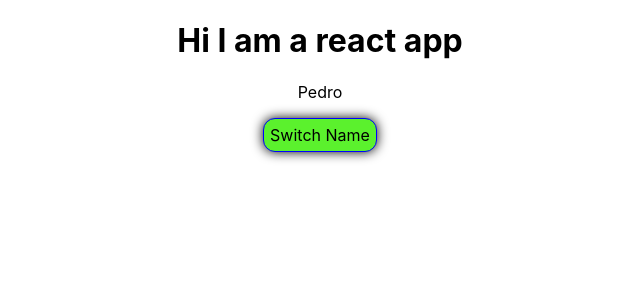
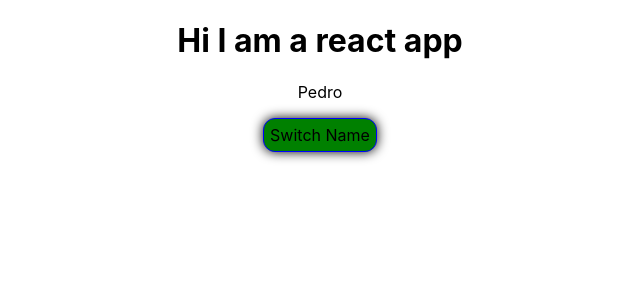
Before and after one commit to Pedro274/React-Class, a React (Create React App) app: page / in a window 1280 px wide. Shown: the top 300 px of the page, without its empty margins (320-960 px from the left). Built offline with nearby package versions, Linux system fonts and the light colour scheme.

Commit message:
using css module

```diff
--- a/src/App.css
+++ /dev/null
@@ -1,19 +0,0 @@
-.App {
-  text-align: center;
-}
-
-.buttonStyle {
-    font: inherit;
-    border: 1px solid blue;
-    padding: 6px;
-    cursor: pointer;
-    box-shadow: 0 0 12px black;
-}
-
-.red {
-  color: red;
-}
-
-.bold {
-  font-weight: bold;
-}
--- a/src/App.js
+++ b/src/App.js
@@ -1,6 +1,7 @@
 import React, {Component} from 'react';
-import './App.css';
+import classes from './App.module.css';
 import Person from './Person/Person';
+
 
 
 
@@ -38,19 +39,17 @@ class App extends Component {
     this.setState({person})
   }
 
+
+
+
+
+
+
   render = () => {
-    let buttonStyle = {
-      borderRadius: '12px',
-      outlineStyle: 'none',
-      backgroundColor: 'rgb(91, 241, 45)',
-      ':hover': {
-        backgroundColor: 'lightblue',
-        color: 'black',
-      }
-    };
+
+    const buttonClass = [classes.Button]
 
     let person = null;
-
     if(this.state.showPerson){
       person = (
         <div>
@@ -64,23 +63,23 @@ class App extends Component {
                 }
        </div>)
 
-       buttonStyle.backgroundColor = 'red';
-       buttonStyle[':hover'] = {
-                                  backgroundColor: 'white',
-                                  color: 'black'}
+      buttonClass.push(classes.Red)
+
     }// end of render method
 
     const styleParagraph=[];
-    if(this.state.person.length <= 2){styleParagraph.push('red')};
-    if(this.state.person.length <= 1){styleParagraph.push('bold')};
+    if(this.state.person.length <= 2){styleParagraph.push(classes.red)};
+    if(this.state.person.length <= 1){styleParagraph.push(classes.bold)};
 
 
 
    return (
-   <div className="App">
+   <div className={classes.App}>
       <h1>Hi I am a react app </h1>
       <p className={styleParagraph.join(' ')}>Pedro </p>
-      <button className='buttonStyle' style={buttonStyle} onClick={this.toggleHandler}>Switch Name</button>
+      <button className={buttonClass.join(' ')} onClick={this.toggleHandler} alt={this.state.showPerson}>
+          Switch Name
+      </button>
       {person}
     </div>)
 
--- /dev/null
+++ b/src/App.module.css
@@ -0,0 +1,34 @@
+.App {
+  text-align: center;
+}
+
+.red {
+  color: red;
+}
+
+.bold {
+  font-weight: bold;
+}
+
+.Button {
+  font: inherit;
+  border: 1px solid blue;
+  padding: 6px;
+  cursor: pointer;
+  box-shadow: 0 0 12px black;
+  border-radius: 12px;
+  outline-style: none;
+  background-color: green;
+}
+
+.Button:hover {
+  background-color: lightgreen;
+}
+
+.Button.Red {
+  background-color: red;
+}
+
+.Button.Red:hover {
+  background-color: salmon;
+}
```
